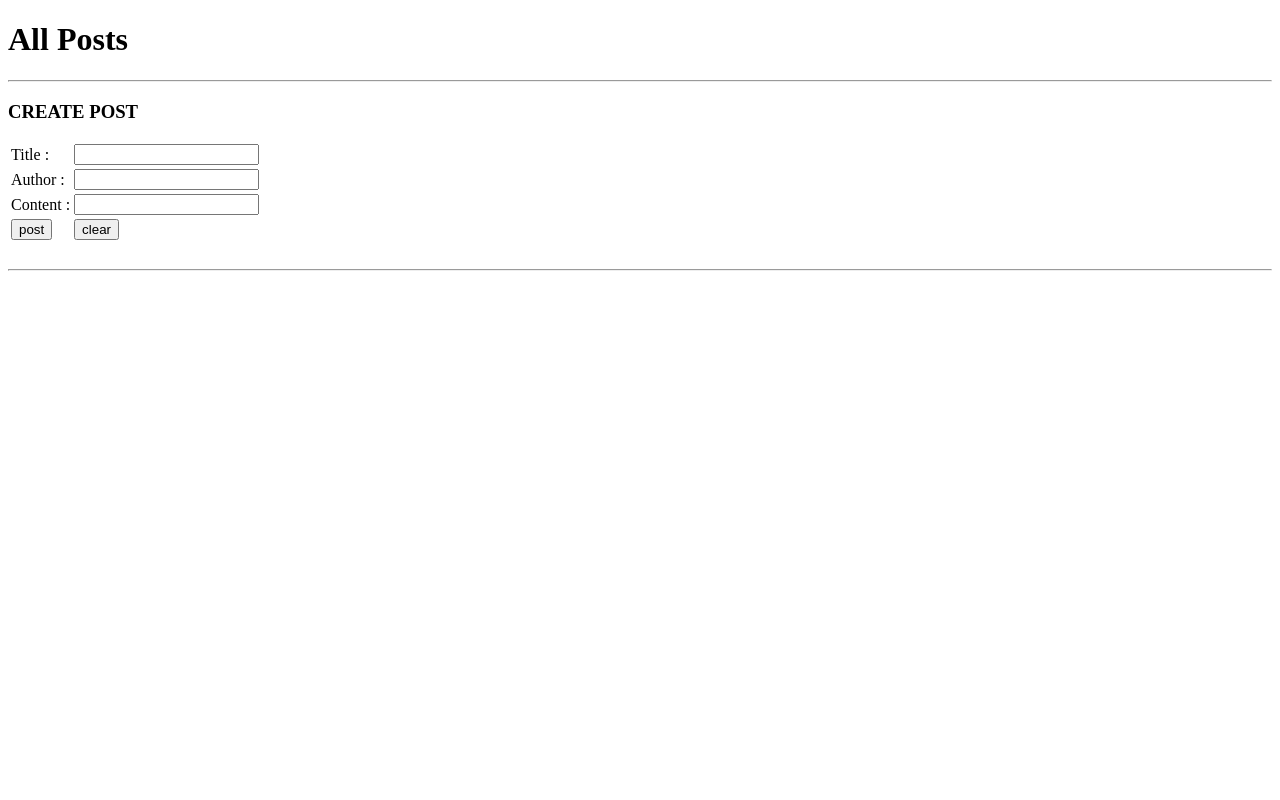
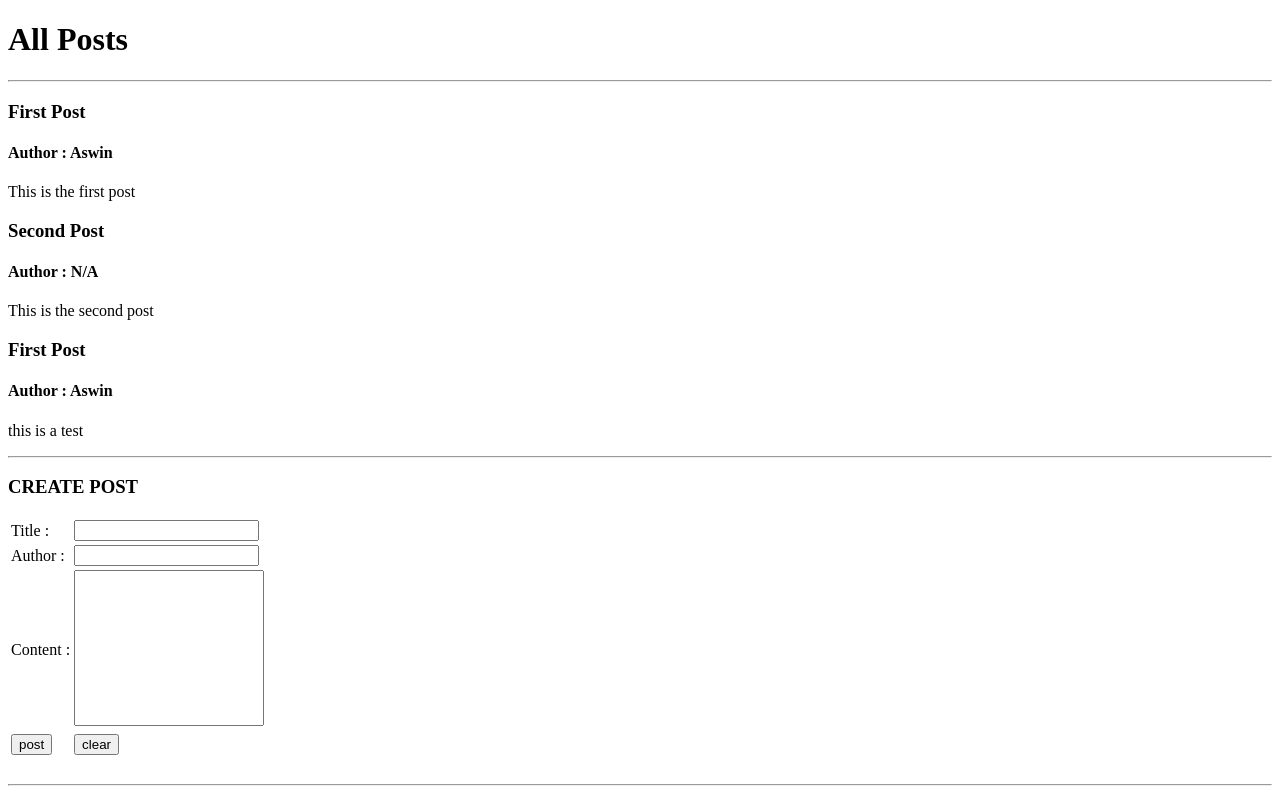
Before and after one commit to aswnss-m/python_projects, a Flask app: page /posts in a window 1280 px wide. Run offline with Flask 2, Linux system fonts and the light colour scheme; data comes from the database, SQL or seed files in the repository; both versions use the stored data as it was after the commit.

Commit message:
finished skeleton of first project

```diff
--- a/Python_flask/First Project/app.py
+++ b/Python_flask/First Project/app.py
@@ -1,4 +1,4 @@
-from flask import Flask,render_template,request
+from flask import Flask,render_template,request,redirect
 from flask_sqlalchemy import SQLAlchemy
 from datetime import datetime
 
@@ -33,8 +33,21 @@ def home():
 @app.route('/posts', methods= ['GET', 'POST'])
 def posts():
 
+    if request.method == 'POST':
+        post_title = request.form['title']
+        post_content = request.form['content']
+        post_author = request.form['author']
 
-    return render_template("posts.html")
+        new_post = BlogPost(title =post_title,content =post_content,author=post_author)
+
+        db.session.add(new_post)
+        db.session.commit()
+
+        return redirect('/posts')
+    else:
+
+        all_posts = BlogPost.query.order_by(BlogPost.date_posted)
+        return render_template("posts.html", posts=all_posts)
 
 if __name__ == "__main__":
     app.run(debug=True)
--- a/Python_flask/First Project/templates/posts.html
+++ b/Python_flask/First Project/templates/posts.html
@@ -7,8 +7,18 @@
 
 {%block body%}
     <h1>All Posts</h1>
-    <!-- <hr> -->
+    <hr>
     <!-- This is where the posts should go -->
+    {%for post in posts%}
+        <h3>{{post.title}}</h3>
+
+        {%if post.author%}
+            <h4>Author : {{post.author}}</h4>
+        {%else%}
+            <h4>Author : N/A</h4>
+        {%endif%}
+        <p>{{post.content}}</p>
+    {%endfor%}
 
 
 
@@ -26,7 +36,8 @@
             </tr>
             <tr>
                 <td>Content : </td>
-                <td> <input type="text" name="content" id="content"> </td>
+                <!-- <td> <input type="text" name="content" id="content"> </td> -->
+                <td><textarea name="content" id="content" cols="21" rows="10" style="resize: none;"></textarea></td>
             </tr>
             <tr>
                 <td><input type="submit" value="post"></td>
```
Also changed, not shown: Python_flask/First Project/posts.db.
